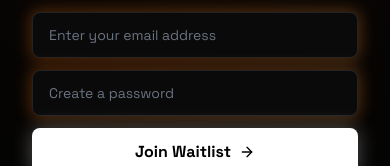
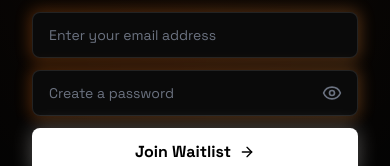
Before and after one commit to daodudestiny56-netizen/cocoDB-waitlist, a React (Vite) app: page / in a window 390 px wide. Shown: the part 488-654 px from the top of the page. Built offline with nearby package versions, Linux system fonts and the light colour scheme; no server answers; what cocobase would draw is missing.

Commit message:
Configure password field with visibility toggle and precise error handling

```diff
--- a/src/components/Hero.jsx
+++ b/src/components/Hero.jsx
@@ -1,7 +1,7 @@
 import { useState } from 'react';
 import { motion, AnimatePresence } from 'framer-motion';
 import { db } from '../config/cocobase';
-import { ArrowRight, Check, Loader2 } from 'lucide-react';
+import { ArrowRight, Check, Loader2, Eye, EyeOff } from 'lucide-react';
 import { cn } from '../lib/utils';
 import logo from '../assets/logo-icon.png';
 
@@ -10,6 +10,7 @@ export function Hero() {
   const [password, setPassword] = useState('');
   const [status, setStatus] = useState('idle'); // idle, loading, success, error
   const [errorMessage, setErrorMessage] = useState('');
+  const [showPassword, setShowPassword] = useState(false);
 
 
   const handleSignUp = async (e) => {
@@ -78,7 +79,11 @@ export function Hero() {
         } else if (allErrorText.includes("invalid email")) {
           errorMsg = "Please enter a valid email address.";
         } else if (allErrorText.includes("password")) {
-          errorMsg = "Password must be at least 8 characters.";
+          if (allErrorText.includes("short") || allErrorText.includes("length")) {
+            errorMsg = "Password must be at least 8 characters.";
+          } else {
+            errorMsg = "Invalid password. Please try another one.";
+          }
         } else if (errorDetail) {
           errorMsg = errorDetail;
         } else if (responseError && responseError.length < 100) {
@@ -240,14 +245,21 @@ export function Hero() {
                         <div className="relative group">
                             <div className="absolute -inset-0.5 bg-gradient-to-r from-primary to-secondary rounded-lg md:rounded-xl opacity-30 group-hover:opacity-100 group-focus-within:opacity-100 transition-opacity duration-500 blur"></div>
                             <input
-                                type="password"
+                                type={showPassword ? "text" : "password"}
                                 placeholder="Create a password"
                                 value={password}
                                 onChange={(e) => setPassword(e.target.value)}
                                 required
                                 minLength={8}
-                                className="relative w-full bg-surface border border-white/10 rounded-lg md:rounded-xl px-4 sm:px-6 py-3 sm:py-4 text-sm sm:text-base text-white placeholder:text-gray-500 focus:outline-none focus:bg-surface/90 focus:border-transparent transition-all duration-300"
+                                className="relative w-full bg-surface border border-white/10 rounded-lg md:rounded-xl px-4 sm:px-6 py-3 sm:py-4 text-sm sm:text-base text-white placeholder:text-gray-500 focus:outline-none focus:bg-surface/90 focus:border-transparent transition-all duration-300 pr-12"
                             />
+                            <button
+                                type="button"
+                                onClick={() => setShowPassword(!showPassword)}
+                                className="absolute right-4 top-1/2 -translate-y-1/2 text-gray-500 hover:text-white transition-colors z-20"
+                            >
+                                {showPassword ? <EyeOff className="w-5 h-5" /> : <Eye className="w-5 h-5" />}
+                            </button>
                         </div>
 
                         {/* Submit Button */}
```
